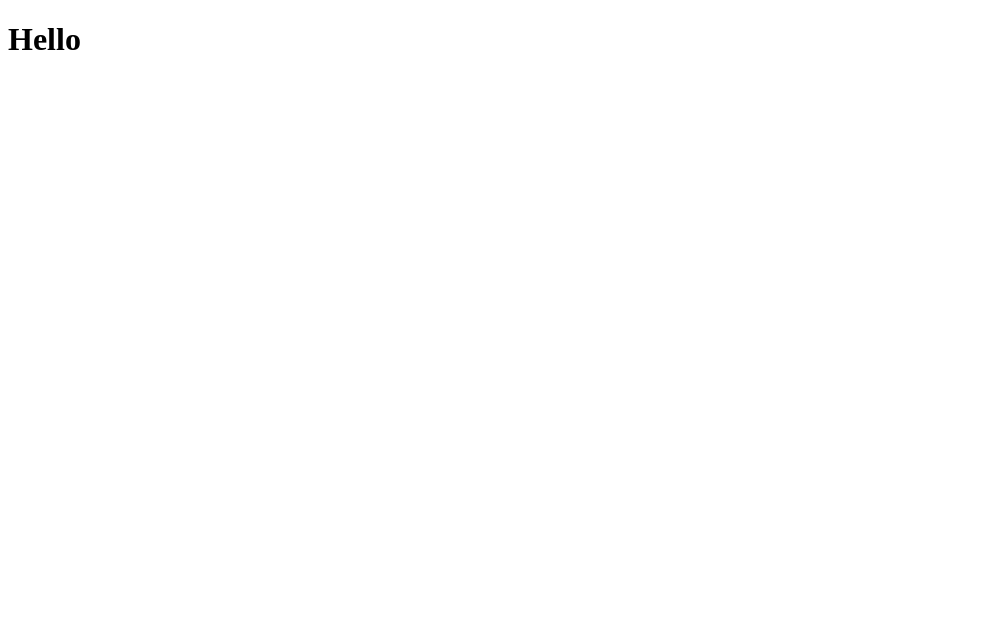
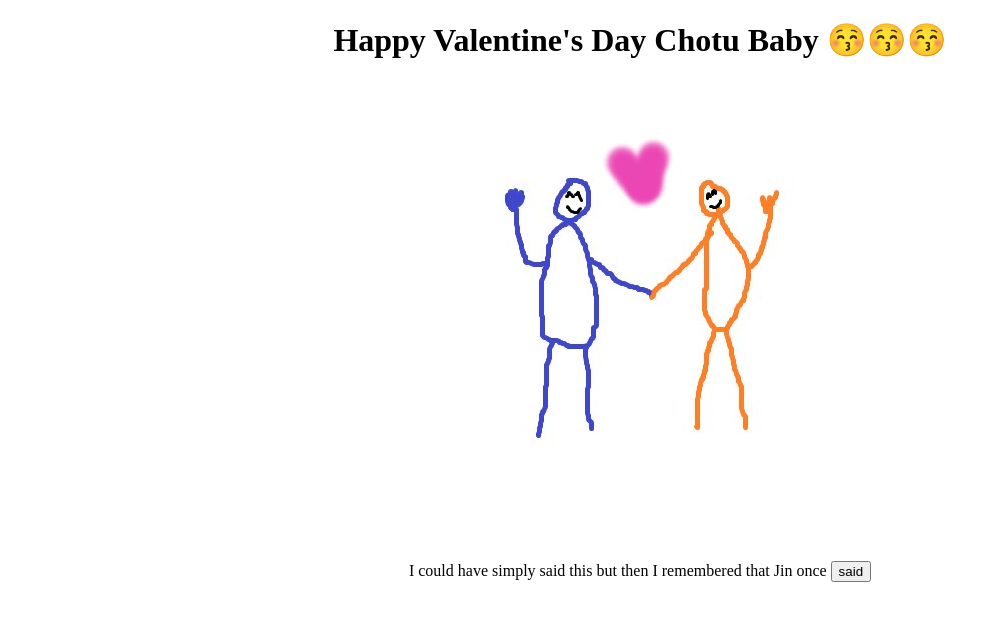
Before and after one commit to chotubaby/chotubaby.github.io, a plain HTML site: page index.html in a window 1280 px wide. Shown: the whole page, without its empty margins (0-999 px from the left). Drawn offline with Linux system fonts and the light colour scheme.

Commit message:
image addition on page

```diff
--- a/index.html
+++ b/index.html
@@ -1,12 +1,23 @@
 <!DOCTYPE html>
 <html lang="en">
+
 <head>
     <meta charset="UTF-8">
     <meta http-equiv="X-UA-Compatible" content="IE=edge">
     <meta name="viewport" content="width=device-width, initial-scale=1.0">
-    <title>Document</title>
+    <title>🥰</title>
 </head>
-<body>
-    <h1>Hello</h1>
-</body>
+<center>
+
+    <body>
+        <h1>Happy Valentine's Day Chotu Baby 😚😚😚</h1>
+        <img src="./ts and st.jpg" alt="ts and st image"></img>
+        <p>I could have simply said this but then I remembered that Jin once
+            <a href="https://www.youtube.com/watch?v=WMweEpGlu_U&t=143s">
+                <button>said</button>
+            </a>
+        </p>
+    </body>
+</center>
+
 </html>
```
Also changed, not shown: ts and st.jpg (added).
